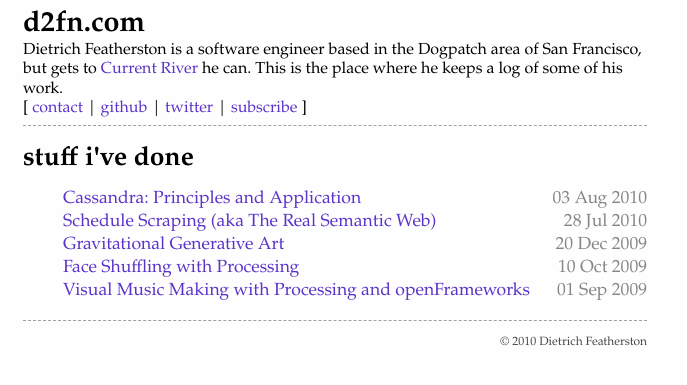
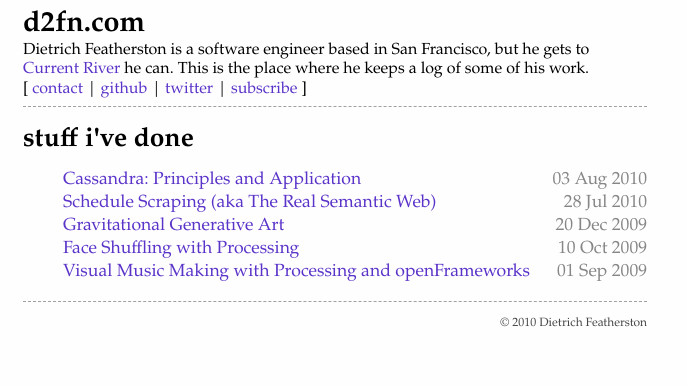
Before and after one commit to d2fn/d2fn.github.io, a Jekyll site: the page built from index.html, in a window 1280 px wide. Shown: the top 385 px of the page, without its empty margins (0-687 px from the left). Built offline with Jekyll 4.4.1, drawn with Linux system fonts in a browser that asks for light colours.

Commit message:
updated working

```diff
--- a/_layouts/default.html
+++ b/_layouts/default.html
@@ -25,7 +25,7 @@
 
 <div id="header">
 <h1><a href="/">d2fn.com</a></h1>
-Dietrich Featherston is a software engineer based in the Dogpatch area of San Francisco, but gets to <a href="http://www.flickr.com/photos/iamdietrich/sets/72157621068784652/">Current River</a> he can.  This is the place where he keeps a log of some of his work.
+Dietrich Featherston is a software engineer based in San Francisco, but he gets to <a href="http://www.flickr.com/photos/iamdietrich/sets/72157621068784652/">Current River</a> he can.  This is the place where he keeps a log of some of his work.
 <p class="nav">[ <a href="/contact.html">contact</a> | <a href="http://github.com/dietrichf">github</a> | <a href="http://twitter.com/d2fn">twitter</a> | <a href="/atom.xml">subscribe</a> ]</p>
 </div>
 
```
